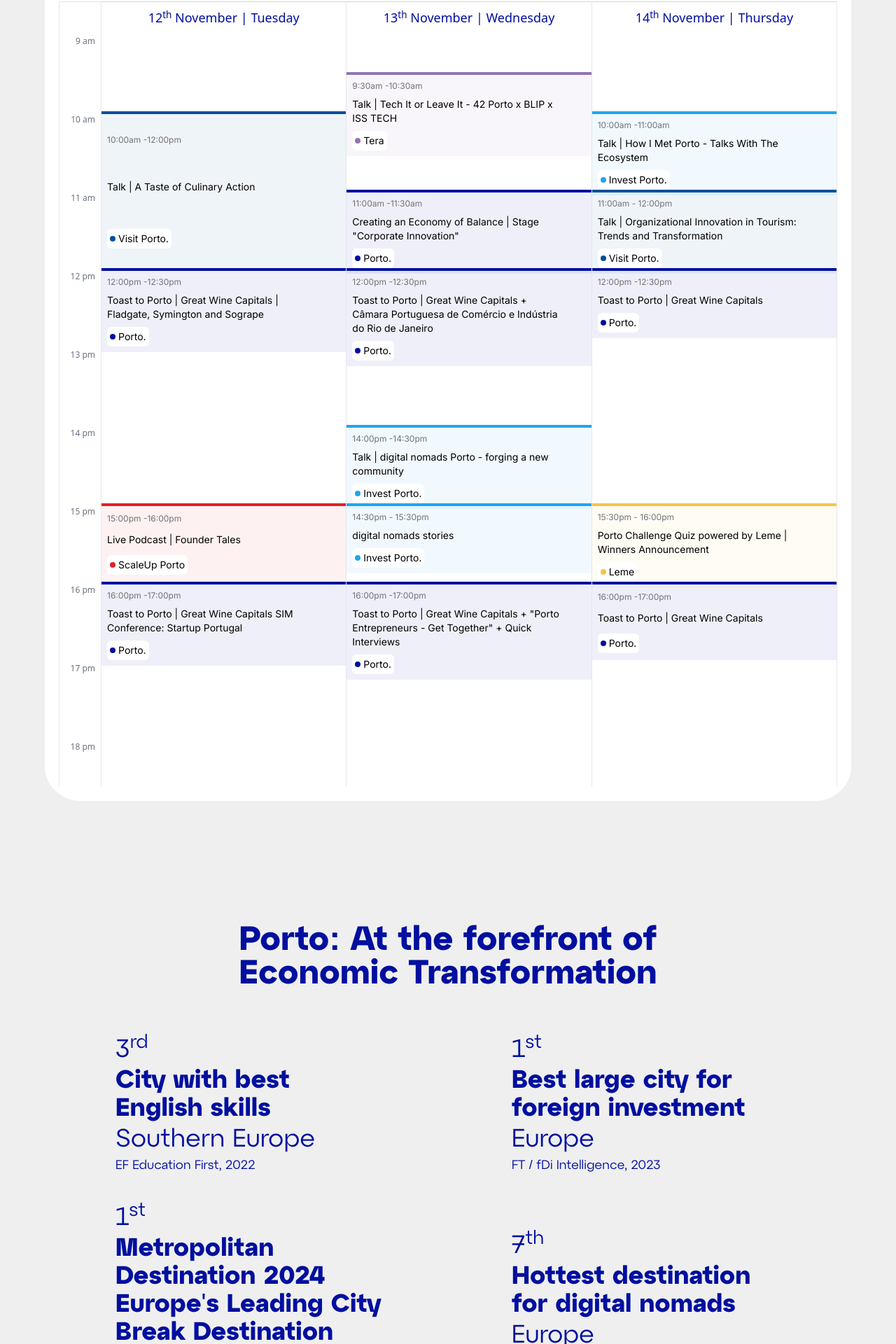
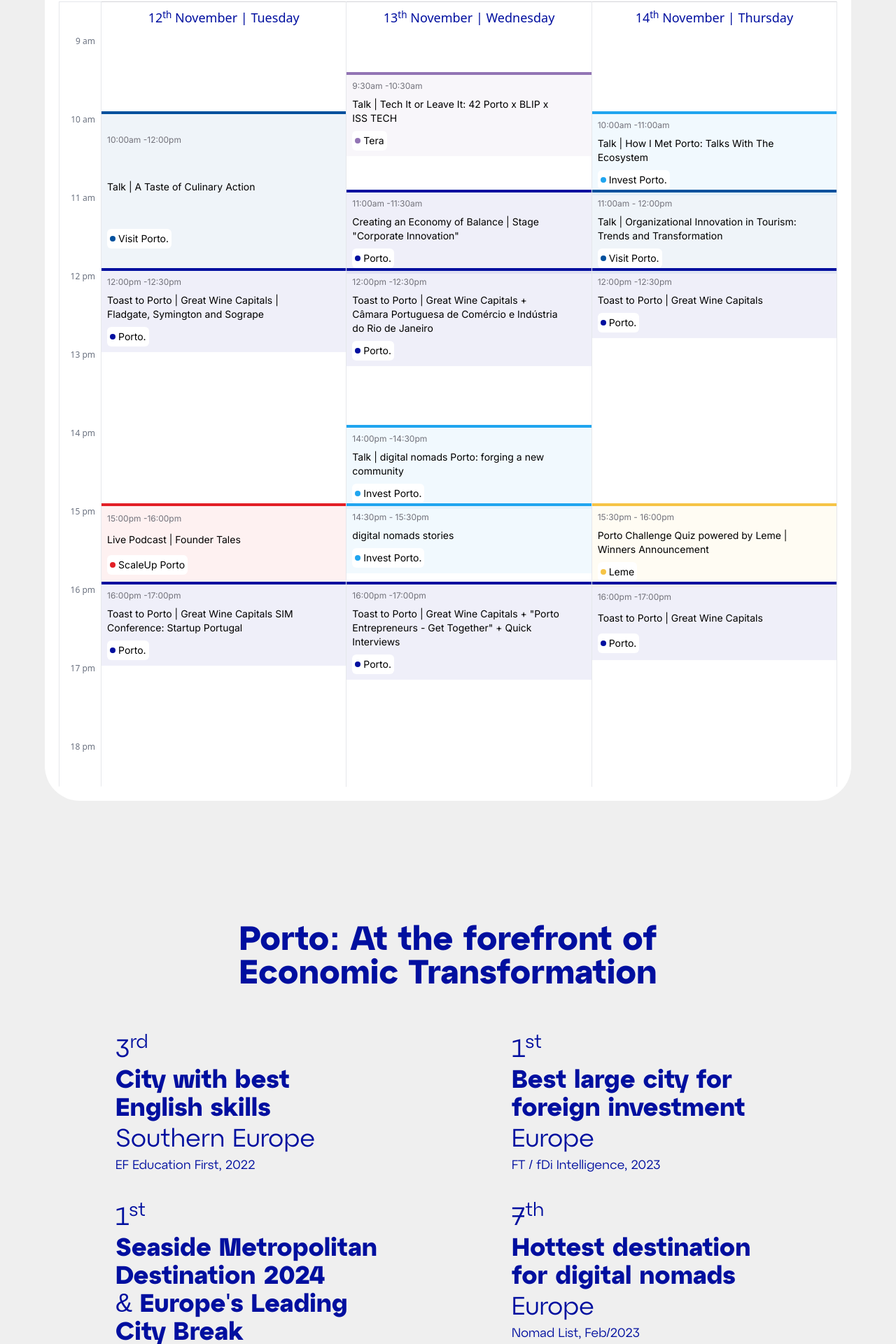
Before and after one commit to Fernando-Ligabue/lp-websummit-2024, a React (Vite) app: page / in a window 1280 px wide. Shown: the part 4524-6444 px from the top of the page at 70% size. Built offline with nearby package versions, Linux system fonts and the light colour scheme.

Commit message:
fix text errors and add more info

```diff
--- a/src/components/CalendarComponent.jsx
+++ b/src/components/CalendarComponent.jsx
@@ -76,7 +76,7 @@
   },
   {
     id: 5,
-    title: "Talk | Tech It or Leave It - 42 Porto x BLIP x ISS TECH",
+    title: "Talk | Tech It or Leave It: 42 Porto x BLIP x ISS TECH",
     details:
       "<p>A conversation between Pedro Santa Clara (42 Porto) and Gulherme Braz (BLIP), moderated by Isabel Geriante (ISS TECH) about the intersections of reskilling, upskilling and technological innovation.</p> ",
     start: "2024-11-13T09:30",
@@ -107,7 +107,7 @@
   },
   {
     id: 8,
-    title: "Talk | digital nomads Porto - forging a new community",
+    title: "Talk | digital nomads Porto: forging a new community",
     details:
       "<p>Official launch & presentation of digital nomads Porto, a city-led initiative to showcase Porto as a hub for digital nomads. <br /><br /> Gonçalo Hall, CEO at NomadX and president of the Digital Nomad Association Portugal, joins the conversation and shares his thoughs on the benefits of location independence, flexibility, and diversity, as well as the contribution of digital nomads to the local economy & society in general.</p>",
     start: "2024-11-13T14:00",
@@ -139,7 +139,7 @@
   },
   {
     id: 11,
-    title: "Talk | How I Met Porto - Talks With The Ecosystem",
+    title: "Talk | How I Met Porto: Talks With The Ecosystem",
     details:
       "<p>Learn about Porto's attractiveness from InvestPorto and gain valuable insights directly from several world-renowned companies in the city: the Porto Leading Investors. </p><br /> ",
     start: "2024-11-14T10:00",
--- a/src/components/EconomicSection.jsx
+++ b/src/components/EconomicSection.jsx
@@ -5,37 +5,39 @@
   const messages = [
     {
       id: 1,
-      link: "https://www.ef.com/wwen/epi/",
       number: "3",
       sup: "rd",
       highlight: "City with best English skills",
+      link: "https://www.ef.com/wwen/epi/",
       text: "Southern Europe",
       smaller: "EF Education First, 2022",
     },
     {
       id: 2,
-      link: "https://www.fdiintelligence.com/content/download/82064/2683542/file/fDi_0223_ECOF.pdf",
       number: "1",
       sup: "st",
       highlight: "Best large city for foreign investment",
+      link: "https://www.fdiintelligence.com/content/download/82064/2683542/file/fDi_0223_ECOF.pdf",
       text: "Europe",
       smaller: "FT / fDi Intelligence, 2023",
     },
     {
         id: 3,
-        link: "https://www.worldtravelawards.com/profile-34429-porto-tourism",
         number: "1",
         sup: "st",
-        highlight: "Metropolitan Destination 2024 Europe's Leading City Break Destination 2023",
+        highlight: "Seaside Metropolitan Destination 2024",
+        link: "https://www.worldtravelawards.com/award-europes-leading-seaside-metropolitan-destination-2024",
+        highlight2: "Europe's Leading City Break Destination 2023",
+        link2: "https://www.worldtravelawards.com/award-europes-leading-city-break-destination-2023",
         text: "",
         smaller: "World Travel Awards",
       },
     {
       id: 4,
-      link: "https://nomads.com/europe",
       number: "7",
       sup: "th",
       highlight: "Hottest destination for digital nomads",
+      link: "https://nomads.com/europe",
       text: "Europe",
       smaller: "Nomad List, Feb/2023",
     },
@@ -54,10 +56,9 @@
           <br />
           Economic Transformation
         </motion.h2>
-        <div className="w-full flex justify-center lg:justify-around items-center gap-10 flex-wrap my-8">
+        <div className="w-full flex justify-center lg:justify-around items-start gap-10 flex-wrap my-8">
           {messages.map((message) => (
-            <a href={message.link} target="_blank" rel="noopener noreferrer"
-              key={message.id}
+            <div key={message.id}
               className="w-full max-w-96 flex flex-col justify-between items-center lg:items-start gap-1"
             >
               <h4 className="font-custom text-porto-500 text-4xl text-center md:text-left">
@@ -65,7 +66,8 @@
                 <sup className="text-porto-500 font-thin">{message.sup}</sup>
               </h4>
               <p className="font-customBold text-porto-500 text-4xl text-center lg:text-left">
-                {message.highlight}
+                <a href={message.link} target="_blank" rel="noopener noreferrer" >{message.highlight}</a>
+                {message.highlight2 && <><br />& <a href={message.link2} target="_blank" rel="noopener noreferrer" >{message.highlight2}</a></>}
               </p>
               <p className="font-custom text-porto-500 text-4xl">
                 {message.text}
@@ -73,7 +75,7 @@
               <small className="font-custom text-porto-500 text-lg">
                 {message.smaller}
               </small>
-            </a>
+            </div>
           ))}
         </div>
         <div className="w-full flex justify-center lg:justify-between items-center gap-10 flex-wrap my-8">
```
